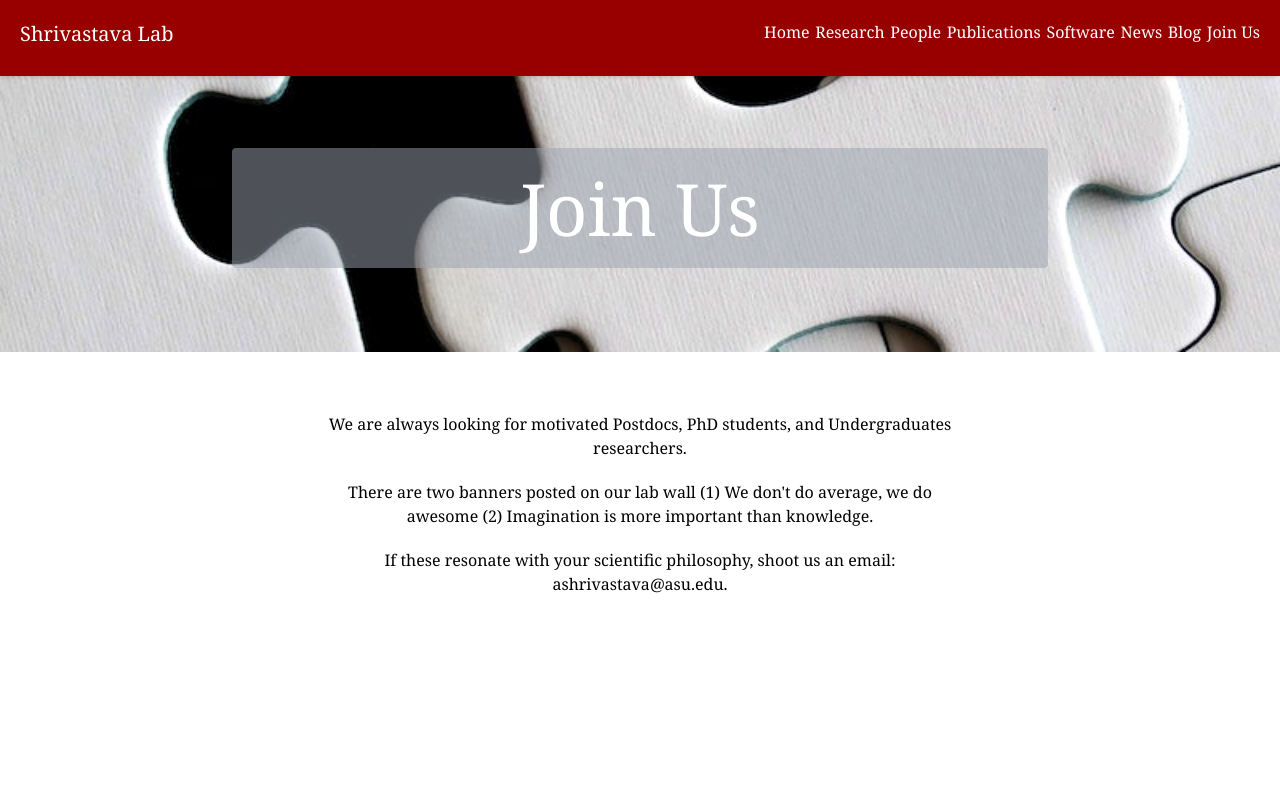
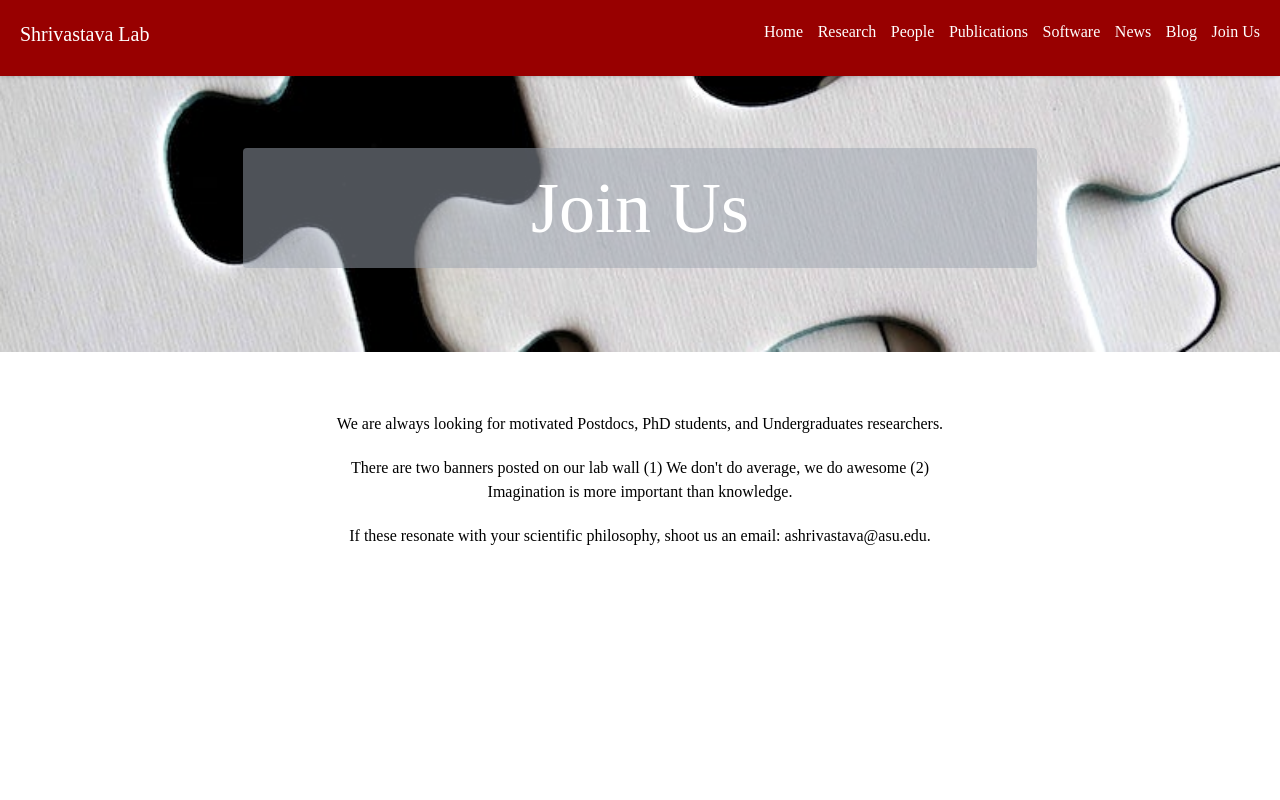
Before and after one commit to shrivastava-lab/shrivastava-lab.github.io, a Next.js app: page /join_us in a window 1280 px wide. Shown: the top 800 px of the page. Built offline with nearby package versions, Linux system fonts and the light colour scheme.

Commit message:
Added Fonts

```diff
--- a/app/globals.css
+++ b/app/globals.css
@@ -1,6 +1,12 @@
 @tailwind base;
 @tailwind components;
 @tailwind utilities;
+
+
+/* @import url('https://fonts.googleapis.com/css2?family=Lora:ital,wght@0,400;0,500;0,600;0,700;1,400;1,500;1,600;1,700&display=swap'); */
+
+@import url('https://fonts.googleapis.com/css2?family=EB+Garamond:ital,wght@0,400;0,500;0,600;0,700;0,800;1,400;1,500;1,600;1,700;1,800&display=swap');
+
 
 :root {
   --foreground-rgb: 0, 0, 0;
@@ -72,6 +78,7 @@ Note: Beware of modifying this element as it can break the animations - you shou
   flex-wrap: nowrap;
   justify-content: flex-start;
   align-items: flex-start;
+  font-family: 'EB Garamond', Times, serif;
 }
 
 /* Individual item */
--- a/tailwind.config.js
+++ b/tailwind.config.js
@@ -9,6 +9,10 @@ module.exports = {
     extend: {
       colors:{
         'custom-red': '#980000',
+      },
+      fontFamily: {
+        // 'serif': ['Lora', 'serif']
+        'serif': ['EB Garamond', 'serif']
       },
       backgroundImage: {
         'research-hero': "url('/images/Spatial Organization of the Microbiome.jpeg')",
```
